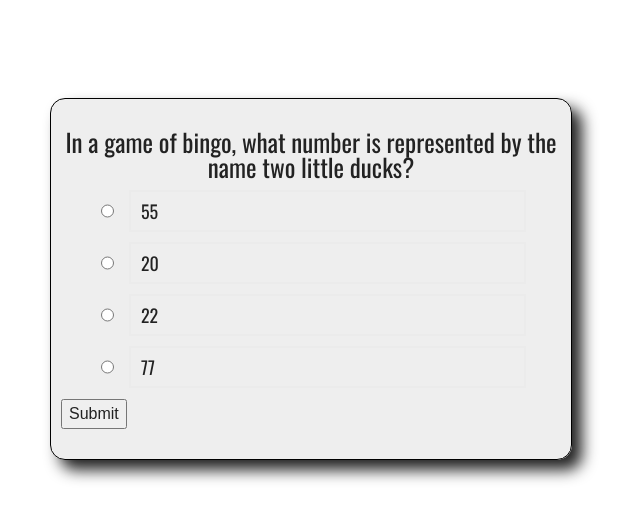
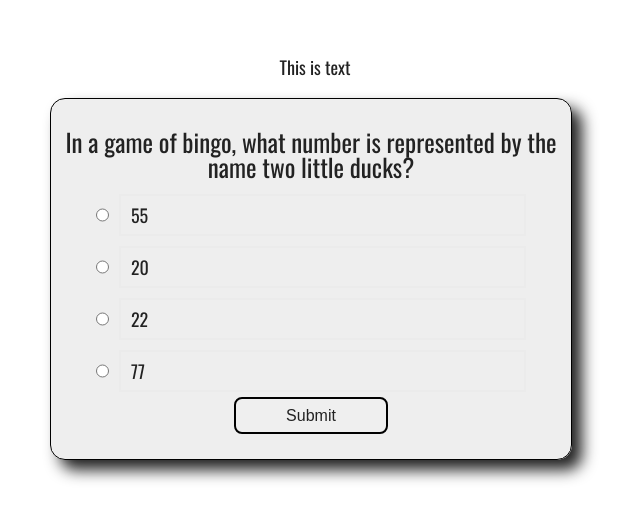
Before and after one commit to Shaphen/tandem-coding-challenge, a React (Create React App) app: page /#/trivia-game in a window 1280 px wide. Shown: the part 102-622 px from the top of the page, without its empty margins (325-965 px from the left). Built offline with nearby package versions, Linux system fonts and the light colour scheme; a web font is replaced by a local one.

Commit message:
add position for prompt for correct or incorrect answer

```diff
--- a/src/main/trivia_game.css
+++ b/src/main/trivia_game.css
@@ -1,3 +1,10 @@
+#trivia-page {
+  width: 100%;
+  height: 100%;
+  display: flex;
+  justify-content: center;
+}
+
 .trivia-container {
   position: absolute;
   height: 300px;
@@ -20,6 +27,7 @@
 #trivia-form {
   display: flex;
   flex-wrap: wrap;
+  justify-content: center;
   height: 100%;
   width: 100%;
 }
@@ -28,6 +36,7 @@
   font-size: 25px;
   text-align: center;
   width: 100%;
+  height: 60px;
 }
 
 #answers-container {
@@ -42,8 +51,7 @@
 }
 
 .answer-bubble {
-  /* display: none; */
-  margin: 10px;
+  margin: 19px 5px;
 }
 
 .answer-text {
@@ -62,3 +70,22 @@
 .answer-bubble:focus + .answer-text {
   border-color: green;
 }
+
+#submit-button {
+  padding: 0px 50px;
+  border-radius: 8px;
+  min-height: 37px;
+  border: 2px solid black;
+  transition: all 0.4s;
+}
+
+#submit-button:hover {
+  transform: scale(1.045);
+  border-color: green;
+}
+
+#answer-result {
+  position: relative;
+  top: 160px;
+  font-size: 18px;
+}
--- a/src/main/trivia_game.jsx
+++ b/src/main/trivia_game.jsx
@@ -65,8 +65,11 @@ class TriviaGame extends React.Component {
     const possibleAnswers = currQuestion ? currQuestion.allPossibleAnswers : null
 
     return(
+      <div id="trivia-page">
+        {/* shows if current answer was correct or incorrect */}
+        <label id="answer-result">This is text</label>
+
         <div className="trivia-container">
-
           {/* trivia game section */}
           <form id="trivia-form" onSubmit={ e => this.handleSubmit(e, currQuestion) }>
             <label id="current-question">
@@ -82,9 +85,6 @@ class TriviaGame extends React.Component {
             </fieldset>
             <button id="submit-button" disabled={ this.state.disableSubmitButton }>Submit</button> {/* submit answer */}
           </form>
-
-        {/* shows if current answer was correct or incorrect */}
-        <label id="answer-result"></label>
 
           {/* Modal to show results at end */}
           <Modal
@@ -119,6 +119,7 @@ class TriviaGame extends React.Component {
             </div>
           </Modal>
         </div>
+      </div>
     )
   }
 }
```
Lines whose indentation alone changed are shown as unchanged.
